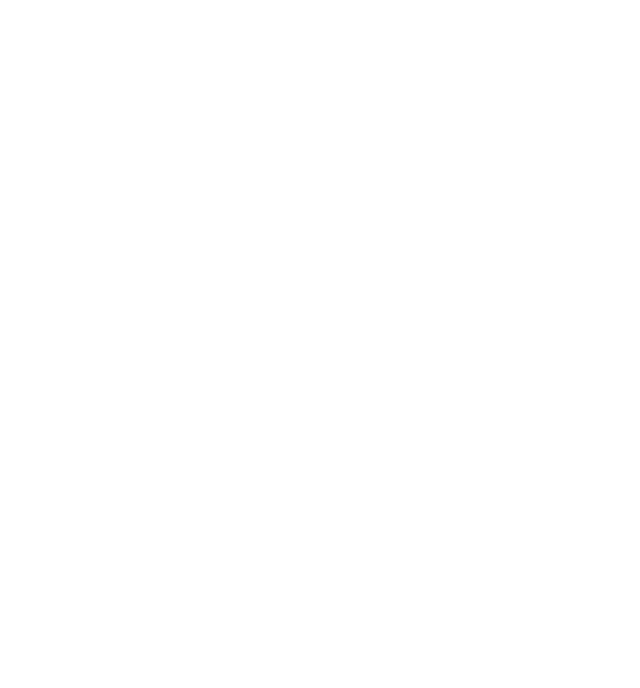
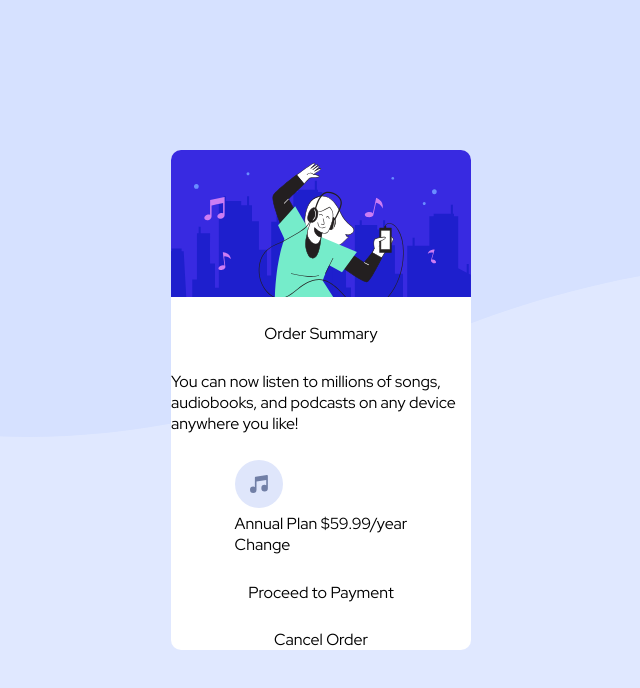
Before and after one commit to x-147/order-summary-component-main, a plain HTML site: page index.html in a window 1280 px wide. Shown: the whole page, without its empty margins (319-959 px from the left). Drawn offline with Linux system fonts and the light colour scheme.

Commit message:
feat: all html elements and basic styling

```diff
--- a/index.html
+++ b/index.html
@@ -24,19 +24,35 @@
     <title>Frontend Mentor | Order summary card</title>
   </head>
   <body>
-    <!--
-  Order Summary
+    <div class="card">
+      <!-- hero illustration -->
+      <img
+        class="hero-illustration"
+        src="./images/illustration-hero.svg"
+        alt="hero"
+      />
 
-  You can now listen to millions of songs, audiobooks, and podcasts on any
-  device anywhere you like!
+      <!-- order summary -->
+      <div class="title">Order Summary</div>
+      <div class="comment">
+        You can now listen to millions of songs, audiobooks, and podcasts on any
+        device anywhere you like!
+      </div>
 
-  Annual Plan
-  $59.99/year
+      <!-- annual plan card -->
+      <div class="annual-plan-card">
+        <img src="./images/icon-music.svg" alt="music" />
+        <div class="annual-plan-price-container">
+          <span> Annual Plan</span>
+          <span> $59.99/year</span>
+        </div>
+        <div class="change-plan">Change</div>
+      </div>
 
-  Change
-
-  Proceed to Payment
-  Cancel Order
-   -->
+      <!-- payment button -->
+      <div class="payment">Proceed to Payment</div>
+      <!-- cancel order -->
+      <div class="cancel-order">Cancel Order</div>
+    </div>
   </body>
 </html>
--- a/styles.css
+++ b/styles.css
@@ -5,6 +5,15 @@ body {
   font-family: 'Red Hat Display', sans-serif;
   font-optical-sizing: auto;
   font-size: 16px;
+
+  background-color: hsl(225, 100%, 94%);
+  background-image: url('./images/pattern-background-desktop.svg');
+  background-repeat: no-repeat;
+
+  display: flex;
+  justify-content: center;
+  align-items: center;
+  min-height: 100vh;
 }
 
 *,
@@ -12,3 +21,20 @@ body {
 *::after {
   box-sizing: border-box;
 }
+
+.card {
+  width: 300px;
+  height: 500px;
+  background-color: white;
+  border-radius: 10px;
+
+  display: flex;
+  flex-direction: column;
+  align-items: center;
+  justify-content: space-between;
+}
+
+.hero-illustration {
+  width: 100%;
+  border-radius: 10px 10px 0px 0px;
+}
```
